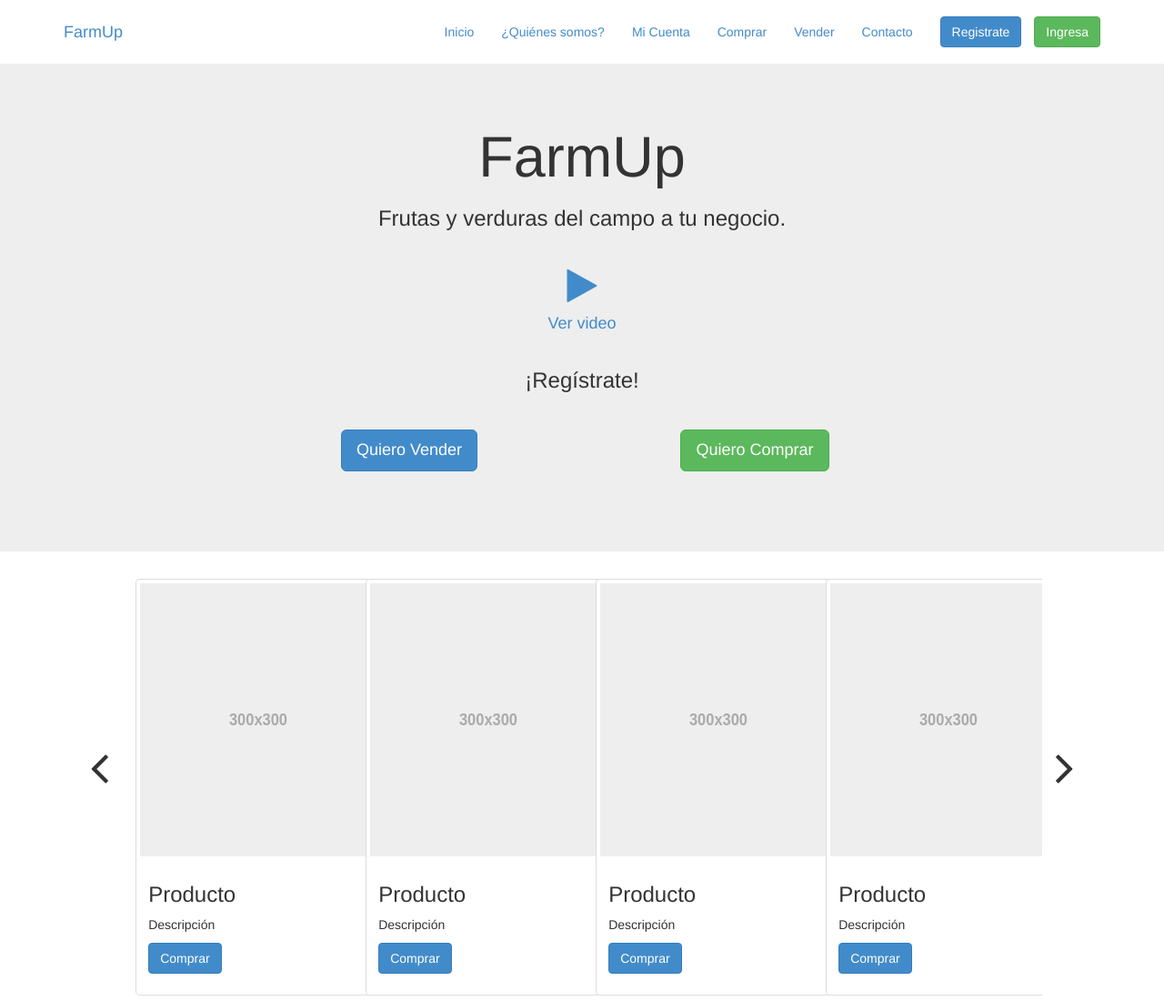
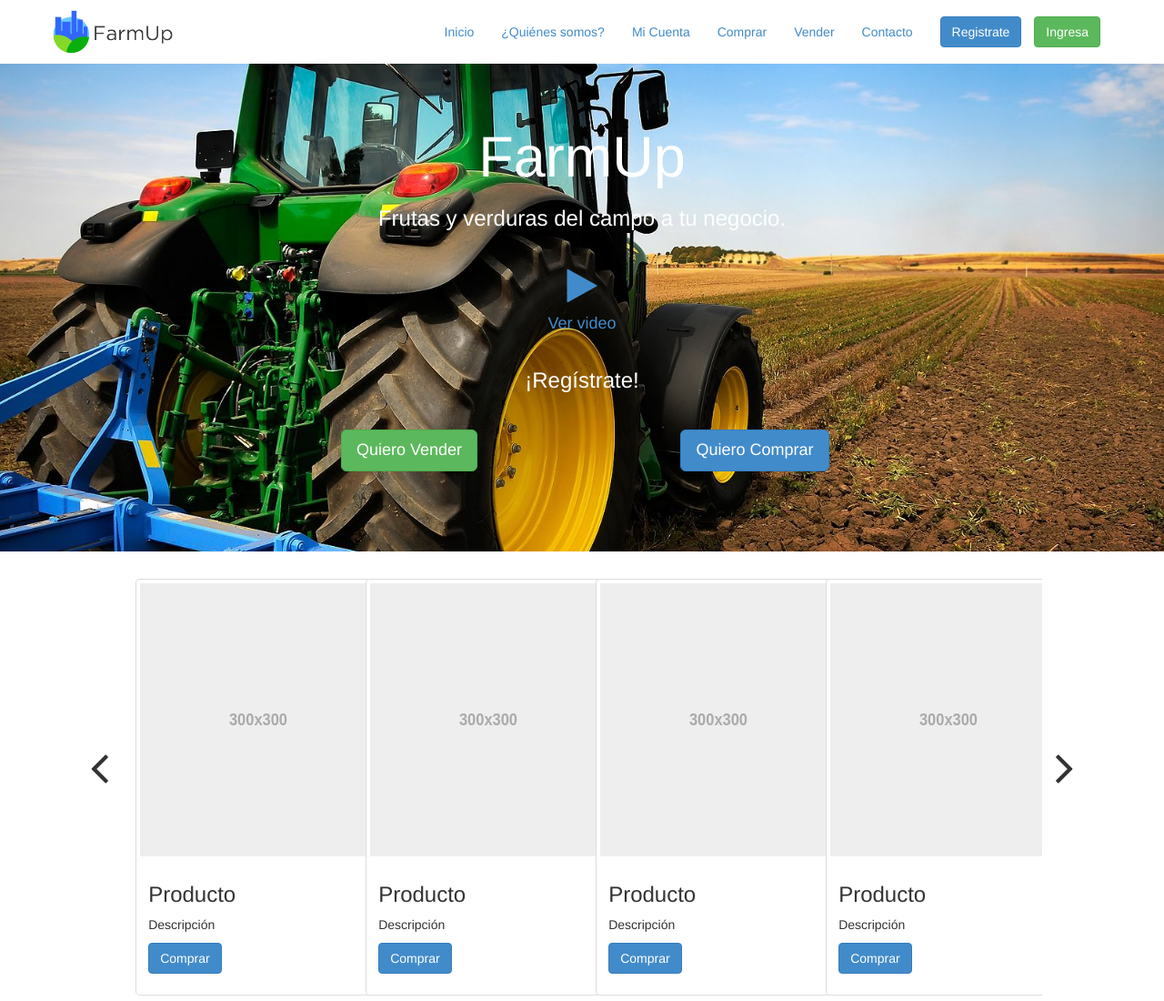
Before and after one commit to farmup/farmup-prototype, a plain HTML site: page index.html in a window 1280 px wide. Shown: the top 1100 px of the page at 91% size. Drawn offline with nearby package versions, Linux system fonts and the light colour scheme.

Commit message:
Added Logo and Home Image

```diff
--- a/css/farmup.css
+++ b/css/farmup.css
@@ -97,6 +97,29 @@ a:hover{
 	padding-bottom: 10px;
 }
 
+#logo-menu{
+	height: 50px;
+}
+
+#logo-menu-link{
+	padding: 0 0 0 0 !important;
+}
+
+#home-hero{
+	background-image: url(../img/home.jpg);
+	background-repeat: no-repeat;
+	background-position: center center;
+	background-size: cover;
+}
+
+#home-hero .container{
+	color: #fff !important;
+}
+
+#search{
+	margin-top: -20px !important;
+}
+
 .product{
 	margin-bottom: 20px;
 }
--- a/index.html
+++ b/index.html
@@ -23,6 +23,8 @@
         <!--[if lte IE 8]>
             <p class="browsehappy">You are using an <strong>outdated</strong> browser. Please <a href="http://browsehappy.com/">upgrade your browser</a> to improve your experience.</p>
         <![endif]-->
+
+    <!-- Nav -->
     <div id="nav" class="navbar navbar navbar-fixed-top" role="navigation">
       <div id="main-nav-container" class="container">
         <div class="navbar-header">
@@ -32,7 +34,7 @@
             <span class="icon-bar"></span>
             <span class="icon-bar"></span>
           </button>
-          <a class="navbar-brand" href="index.html">FarmUp</a>
+          <a id="logo-menu-link" class="navbar-brand" href="index.html"><img id="logo-menu" src="img/Logo-transparente.png" class="img-responsive"></a>
         </div>
         <div class="navbar-collapse collapse navbar-right">
           <ul class="nav navbar-nav navbar-left">
@@ -49,10 +51,10 @@
           </form>
         </div><!--/.navbar-collapse -->
       </div>
-    </div>
+    </div><!-- /Nav -->
 
     <section id="intro">
-      <div class="jumbotron">
+      <div id="home-hero" class="jumbotron">
         <div class="container">
           <h1 class="center-block">FarmUp</h1>
           <h3 class="center-block no-bold m-btm20">Frutas y verduras del campo a tu negocio.</h3>
@@ -60,8 +62,8 @@
           <h4><a href="#VideoIntroModal" data-toggle="modal" data-target="#VideoIntroModal" class="center-block">Ver video</a></h4>
           <h3 class="center-block no-bold m-top40 m-btm20">¡Regístrate!</h3>
           <div id="mainCTA" class="row center-block m-top40 m-btm10">
-            <div class="col-md-4 col-md-offset-2 m-btm20"><button type="submit" class="btn btn-lg btn-primary">Quiero Vender</button></div>
-            <div class="col-md-4 "><button type="submit" class="btn btn-lg btn-success">Quiero Comprar</button></div>
+            <div class="col-md-4 col-md-offset-2 m-btm20"><button type="submit" class="btn btn-lg btn-success">Quiero Vender</button></div>
+            <div class="col-md-4 "><button type="submit" class="btn btn-lg btn-primary">Quiero Comprar</button></div>
           </div>
         </div>
       </div>
```
Also changed, not shown: products.html (+5 -3 lines), img/Logo-blanco.png (added), img/Logo-transparente.png (added), img/LogoTipo-blanco.png (added), img/LogoTipo-transparente.png (added), img/home.jpg (added).
